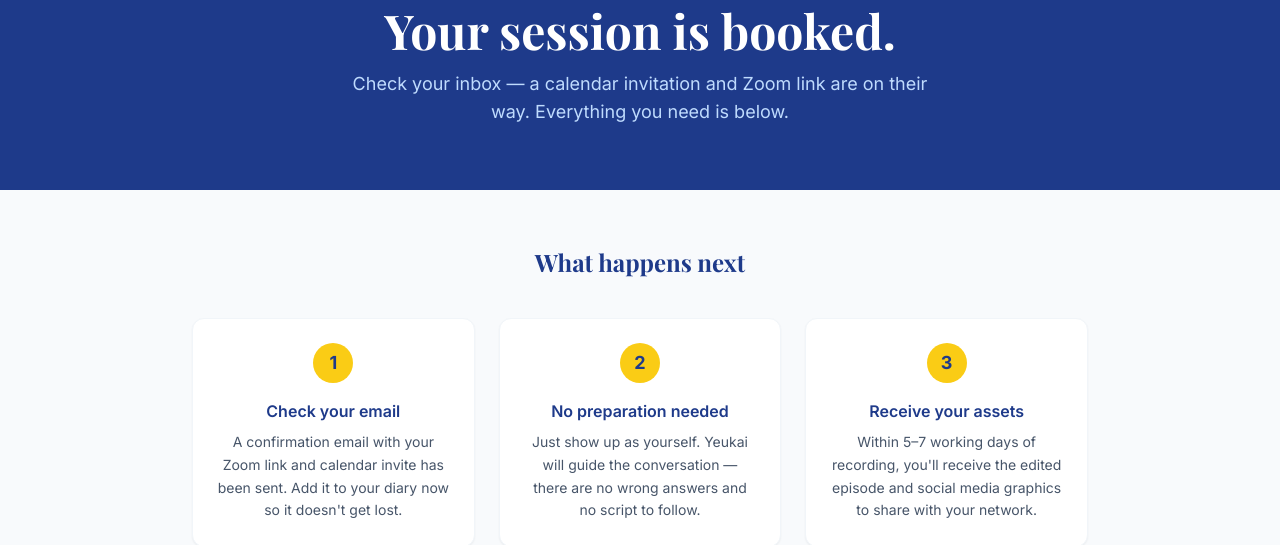
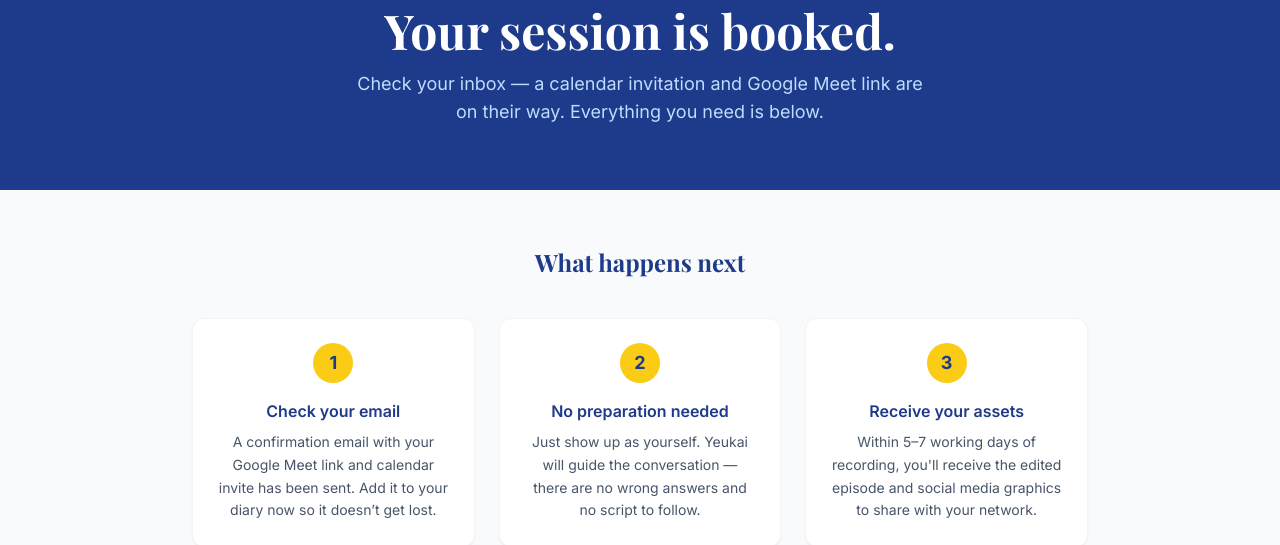
Before and after one commit to yeukai01-bot/kajidori-collective, a React (Vite) app: page /youre-confirmed in a window 1280 px wide. Shown: the part 258-803 px from the top of the page. Built offline with nearby package versions, Linux system fonts and the light colour scheme; no server answers.

Commit message:
Fix: replace Zoom with Google Meet on confirmation page

```diff
--- a/src/pages/YoureConfirmed.jsx
+++ b/src/pages/YoureConfirmed.jsx
@@ -69,7 +69,7 @@ export default function YoureConfirmed() {
             Your session is booked.
           </h1>
           <p className="text-blue-200 text-lg max-w-xl mx-auto">
-            Check your inbox — a calendar invitation and Zoom link are on their way. Everything you need is below.
+            Check your inbox — a calendar invitation and Google Meet link are on their way. Everything you need is below.
           </p>
         </div>
       </section>
@@ -80,7 +80,7 @@ export default function YoureConfirmed() {
           <h2 className="font-display text-2xl font-bold text-blue-900 text-center mb-10">What happens next</h2>
           <div className="grid grid-cols-1 sm:grid-cols-3 gap-6">
             {[
-              { step: '1', title: 'Check your email', desc: 'A confirmation email with your Zoom link and calendar invite has been sent. Add it to your diary now so it doesn\'t get lost.' },
+              { step: '1', title: 'Check your email', desc: 'A confirmation email with your Google Meet link and calendar invite has been sent. Add it to your diary now so it doesn’t get lost.' },
               { step: '2', title: 'No preparation needed', desc: 'Just show up as yourself. Yeukai will guide the conversation — there are no wrong answers and no script to follow.' },
               { step: '3', title: 'Receive your assets', desc: 'Within 5–7 working days of recording, you\'ll receive the edited episode and social media graphics to share with your network.' },
             ].map(({ step, title, desc }) => (
```
